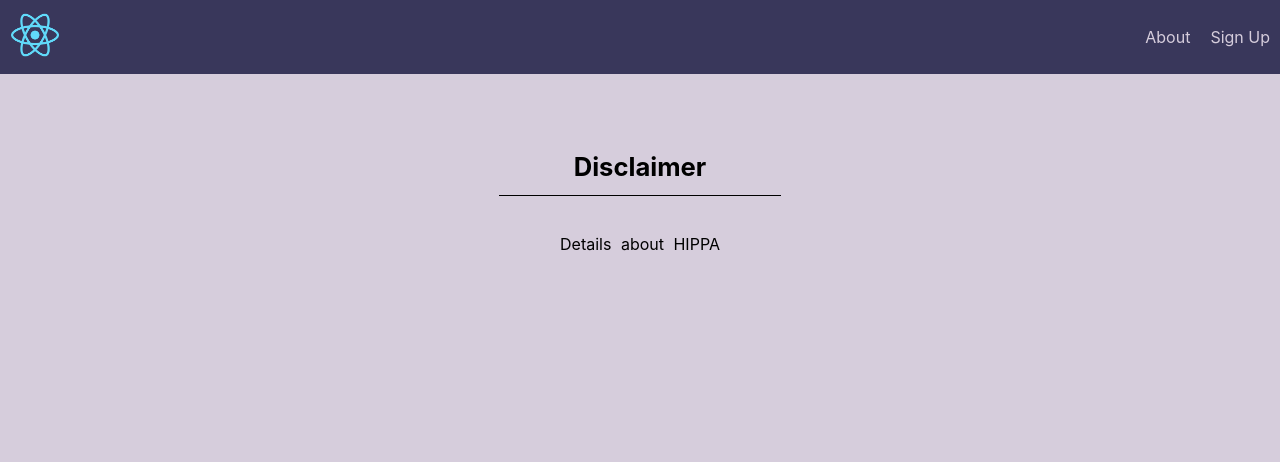
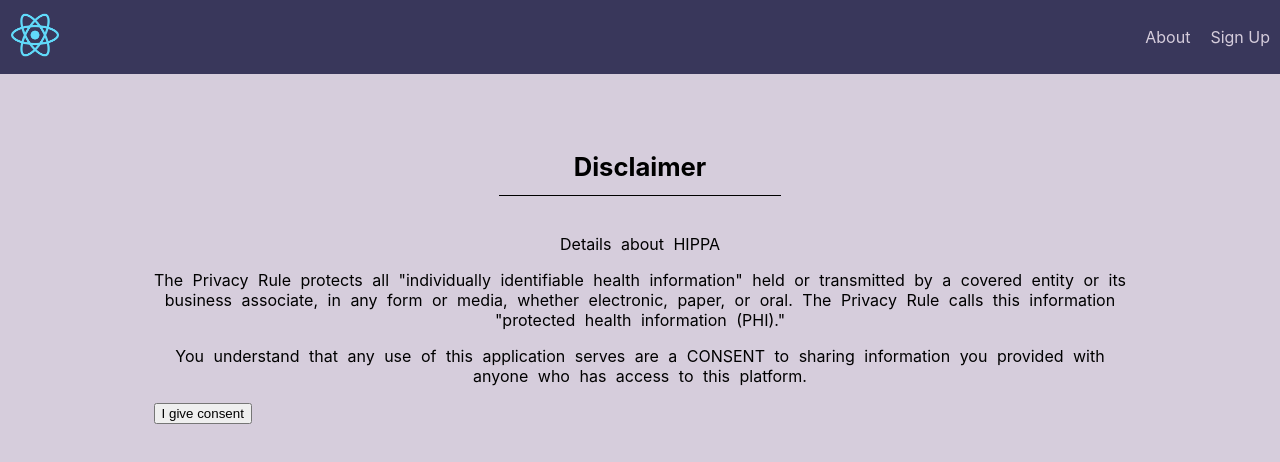
Before and after one commit to Medic1111/MEDISCAN, a React (Create React App) app in the folder client/: page /disclaimer in a window 1280 px wide. Shown: the top 462 px of the page. Built offline with nearby package versions, Linux system fonts and the light colour scheme.

Commit message:
Navigate user to disclaimer from AUTH

```diff
--- a/client/src/components/Home/Disclaimer.js
+++ b/client/src/components/Home/Disclaimer.js
@@ -9,6 +9,20 @@ const Disclaimer = () => {
         <div className="aboutContainer">
           <h1 className="aboutHeading">Disclaimer</h1>
           <p>Details about HIPPA</p>
+          <p>
+            {" "}
+            The Privacy Rule protects all "individually identifiable health
+            information" held or transmitted by a covered entity or its business
+            associate, in any form or media, whether electronic, paper, or oral.
+            The Privacy Rule calls this information "protected health
+            information (PHI)."
+          </p>
+          <p>
+            You understand that any use of this application serves are a CONSENT
+            to sharing information you provided with anyone who has access to
+            this platform.
+          </p>
+          <button>I give consent</button>
         </div>
       </div>
     </Fragment>
--- a/client/src/components/User/Login.js
+++ b/client/src/components/User/Login.js
@@ -1,12 +1,13 @@
 import React, { useState, Fragment } from "react";
 import "./Login.css";
 import axios from "axios";
+import { useNavigate } from "react-router-dom";
 
 const LoginSignup = () => {
   const [username, setUsername] = useState("");
   const [password, setPassword] = useState("");
   const [error, setError] = useState("");
-
+  const nav = useNavigate();
   const handleSubmit = (event) => {
     event.preventDefault();
     axios
@@ -14,6 +15,7 @@ const LoginSignup = () => {
       .then((response) => {
         // handle successful login
         console.log(response.data);
+        nav("/disclaimer");
       })
       .catch((error) => {
         // handle login error
--- a/client/src/components/User/register.jsx
+++ b/client/src/components/User/register.jsx
@@ -1,12 +1,14 @@
 import React, { useState, Fragment } from "react";
 import "./Login.css";
 import axios from "axios";
+import { useNavigate } from "react-router-dom";
 
 const Register = () => {
   const [email, setEmail] = useState("");
   const [username, setUsername] = useState("");
   const [password, setPassword] = useState("");
   const [error, setError] = useState("");
+  const nav = useNavigate();
 
   const handleSubmit = (event) => {
     event.preventDefault();
@@ -14,6 +16,7 @@ const Register = () => {
       .post("/api/v1/auth/register", { email, username, password })
       .then((response) => {
         // handle successful login
+        nav("/disclaimer");
         console.log(response.data);
       })
       .catch((error) => {
```
Also changed, not shown: 1 other file (tests, documents, lock files or other folders).
